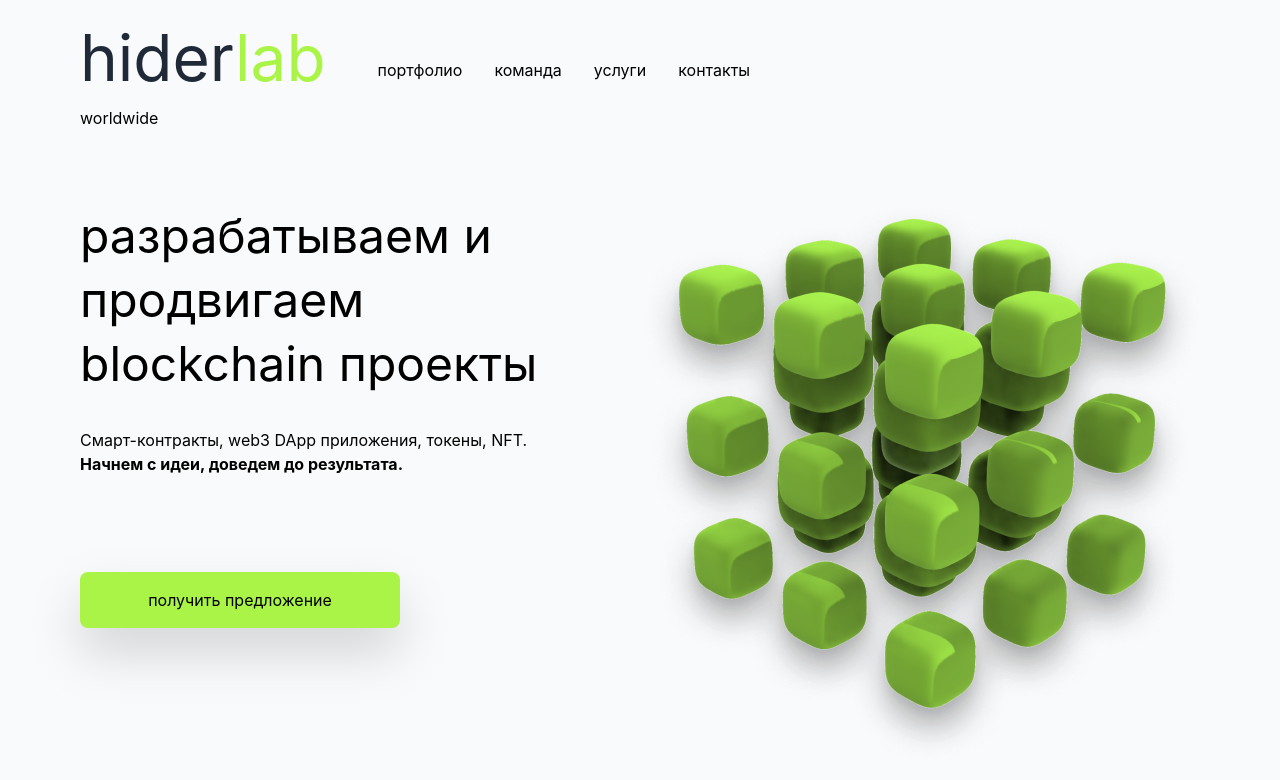
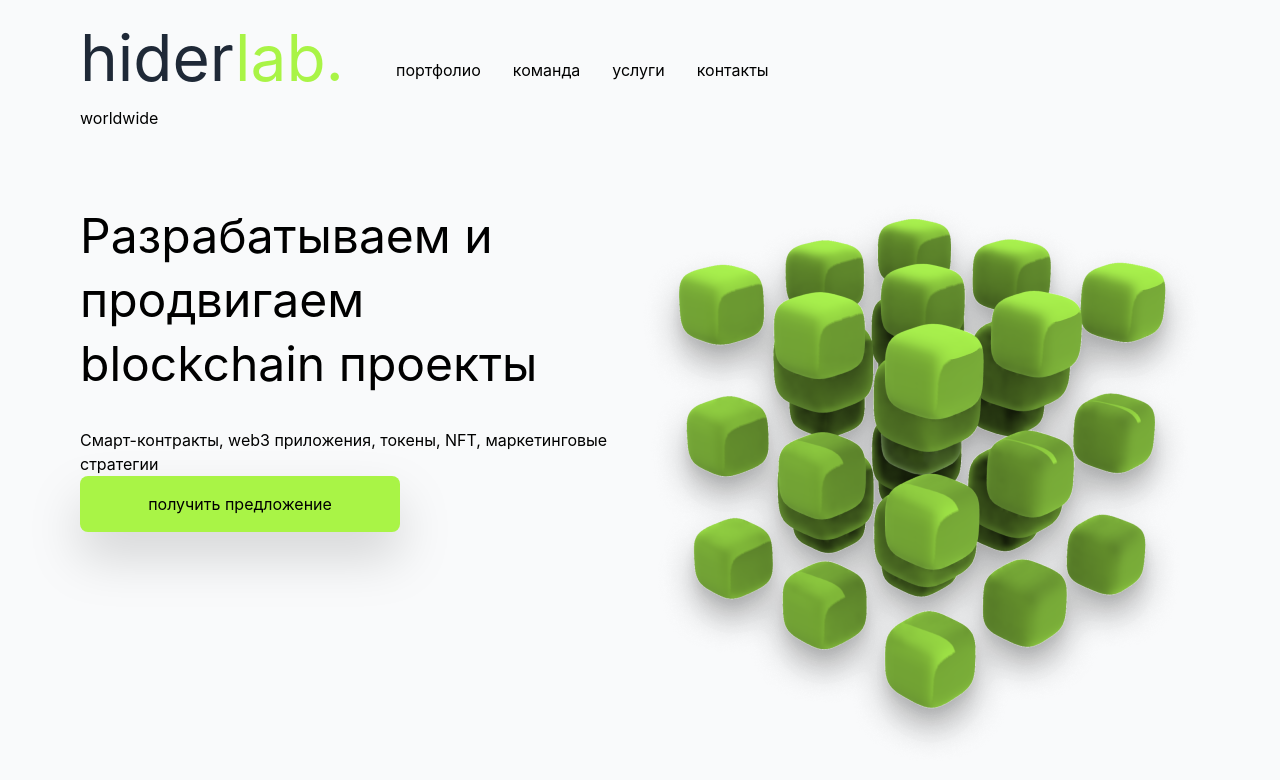
Before and after one commit to parsekon/hiderlab, a Next.js app: page /hello in a window 1280 px wide. Shown: the top 780 px of the page. Built offline with nearby package versions, Linux system fonts and the light colour scheme; what @material-tailwind/react would draw is missing.

Commit message:
change favicon

```diff
--- a/components/Menu.js
+++ b/components/Menu.js
@@ -74,7 +74,7 @@ export default function Menu() {
           className="mr-4 cursor-pointer py-1.5 font-normal"
         >
           <h1 className="text-[64px] text-gray-800">
-            hider<span className="text-lightGreen">lab</span>
+            hider<span className="text-lightGreen">lab.</span>
           </h1>
           <h1>worldwide</h1>
         </Typography>
--- a/components/Start.js
+++ b/components/Start.js
@@ -11,7 +11,7 @@ const Start = () => {
     <div className="w-full h-screen flex flex-col">
       <div className="bg-gray-50 w-full flex flex py-16 flex-col h-full w-full 2xl:px-64 xl:px-32 md:px-32 px-32 justify-center min-h-screen border-1rem border-white h-full">
         <h1 className="text-[64px] text-gray-800">
-          hider<span className="text-lightGreen animate-pulse">lab</span>
+          hider<span className="text-lightGreen animate-pulse">lab.</span>
         </h1>
       </div>
       <div className="geeks invisible lg:visible"></div>
--- a/pages/hello/index.js
+++ b/pages/hello/index.js
@@ -7,10 +7,9 @@ const Hello = () => {
       <div className="flex md:flex-row flex-col pt-8 md:px-16 md:pt-16">
         <div className="basis-1/2 ">
           <h1 className="text-[48px] leading-[64px] mb-8">
-            разрабатываем и<br /> продвигаем<br /> blockchain проекты
+            Разрабатываем и<br /> продвигаем<br /> blockchain проекты
           </h1>
-          <h2>Cмарт-контракты, web3 DApp приложения, токены, NFT.</h2>
-          <h2 className="font-bold mb-24">Hачнем с идеи, доведем до результата.</h2>
+          <h2>Cмарт-контракты, web3 приложения, токены, NFT, маркетинговые стратегии</h2>
           <button className="w-80 h-14 rounded-lg bg-lightGreen drop-shadow-2xl hover:scale-95">получить предложение</button>
         </div>
         <div className="basis-1/2 flex justify-end drop-shadow-xl">
```
Also changed, not shown: 1 other file (tests, documents, lock files or other folders).
